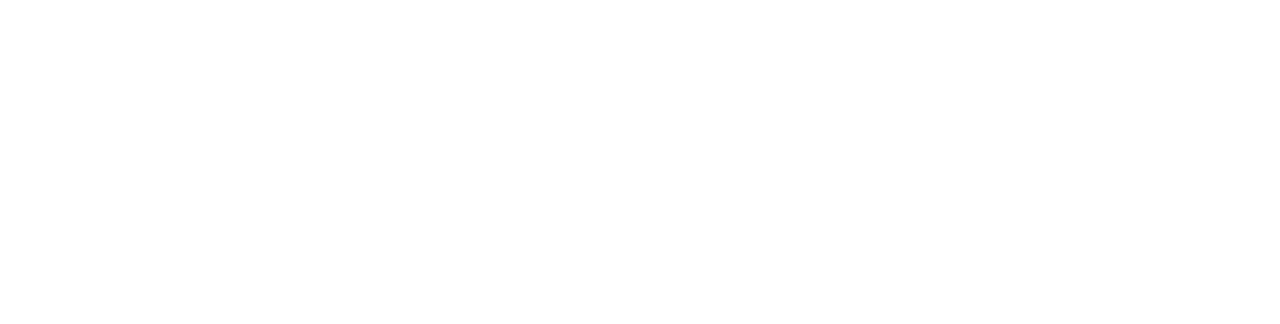
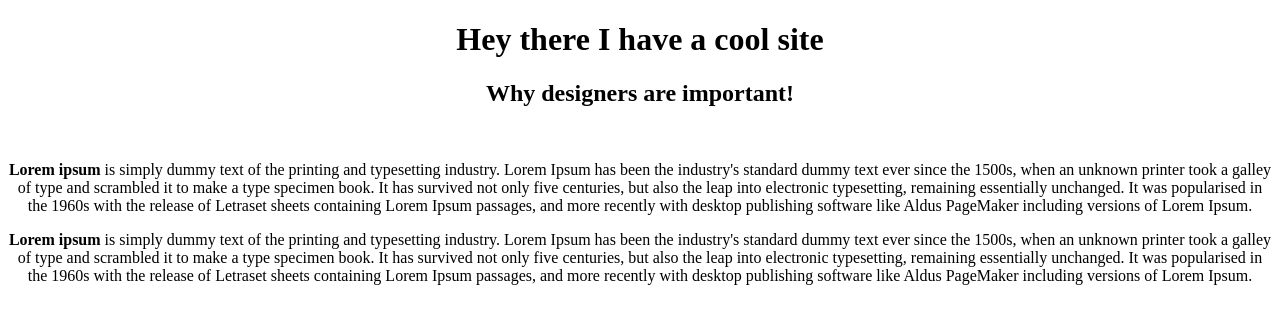
Before and after one commit to KatrinaFuller/cool-site, a plain HTML site: page index.html in a window 1280 px wide. Drawn offline with Linux system fonts and the light colour scheme.

Commit message:
wrote text

```diff
--- a/index.html
+++ b/index.html
@@ -5,11 +5,34 @@
   <meta charset="UTF-8">
   <meta name="viewport" content="width=device-width, initial-scale=1.0">
   <meta http-equiv="X-UA-Compatible" content="ie=edge">
-  <title>Document</title>
+  <title>CoolSite</title>
+  <link rel="stylesheet" href="style.css">
 </head>
 
 <body>
-
+  <header class="text-center">
+    <h1>Hey there I have a cool site</h1>
+  </header>
+  <main class="text-center">
+    <h2>Why designers are important!</h2>
+    <br>
+    <p><b>Lorem ipsum</b> is simply dummy text of the printing and typesetting industry. Lorem Ipsum has been the
+      industry's standard dummy text ever since the 1500s, when an unknown printer took a galley of type and scrambled
+      it to make a type specimen book. It
+      has survived not only five centuries, but also the leap into electronic typesetting, remaining essentially
+      unchanged. It
+      was popularised in the 1960s with the release of Letraset sheets containing Lorem Ipsum passages, and more
+      recently with
+      desktop publishing software like Aldus PageMaker including versions of Lorem Ipsum.</p>
+    <p><b>Lorem ipsum</b> is simply dummy text of the printing and typesetting industry. Lorem Ipsum has been the
+      industry's standard dummy text ever since the 1500s, when an unknown printer took a galley of type and scrambled
+      it to make a type specimen book. It
+      has survived not only five centuries, but also the leap into electronic typesetting, remaining essentially
+      unchanged. It
+      was popularised in the 1960s with the release of Letraset sheets containing Lorem Ipsum passages, and more
+      recently with
+      desktop publishing software like Aldus PageMaker including versions of Lorem Ipsum.</p>
+  </main>
 </body>
 
 </html>
--- a/style.css
+++ b/style.css
@@ -0,0 +1,3 @@
+.text-center{
+  text-align: center;
+}
```
